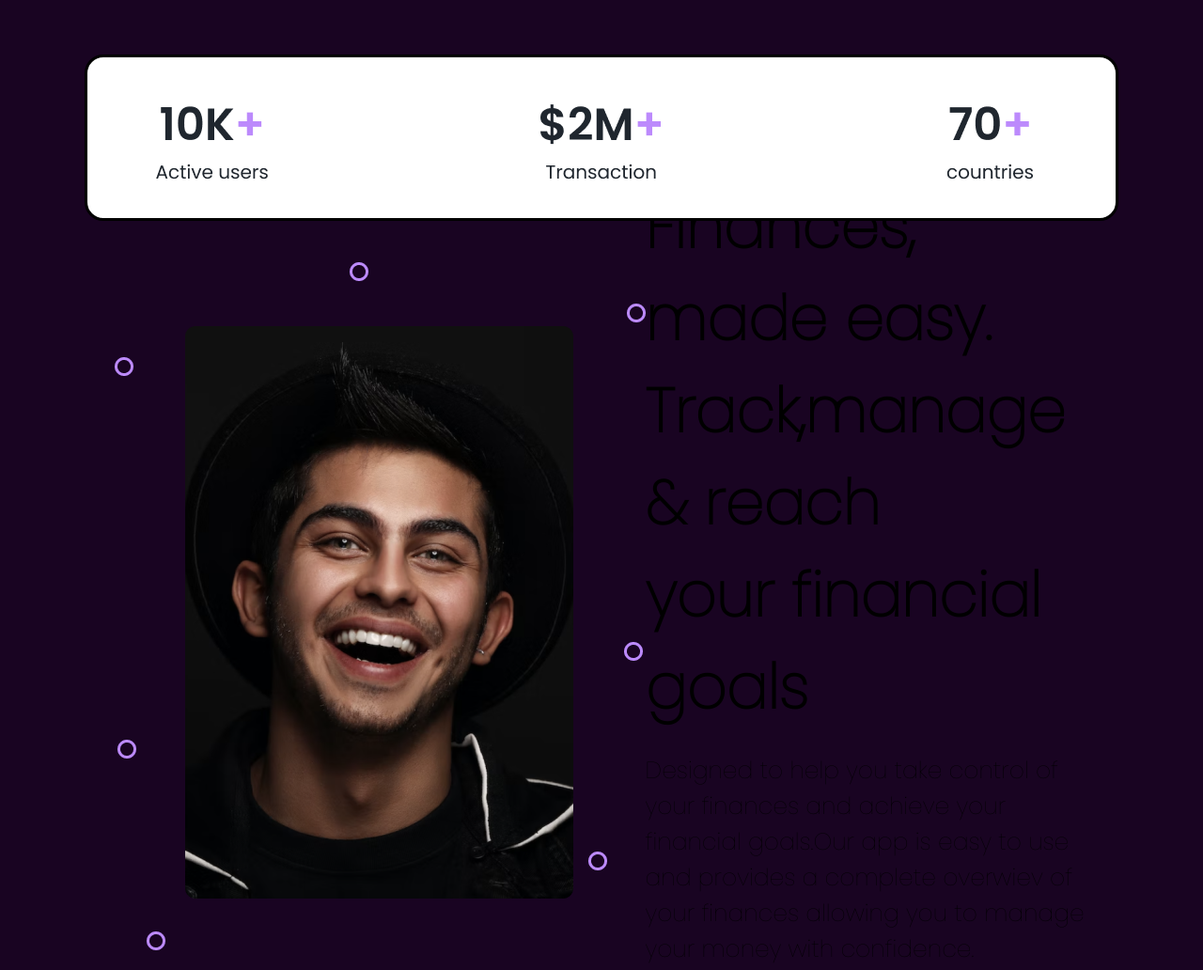
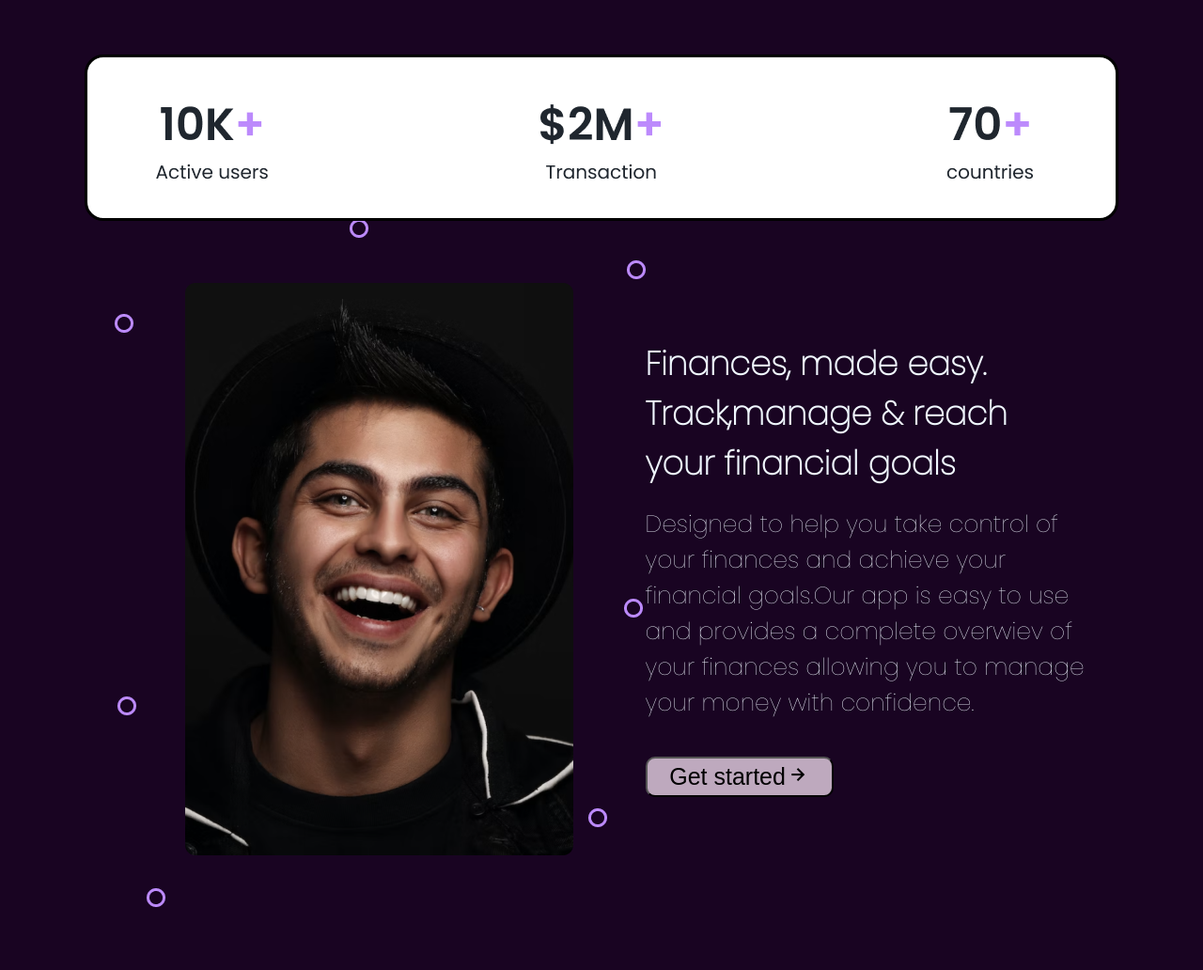
Before and after one commit to Rayhona11/figma2, a plain HTML site: page index.html in a window 1280 px wide. Shown: the part 940-1972 px from the top of the page at 94% size. Drawn offline with nearby package versions, Linux system fonts and the light colour scheme.

Commit message:
frfrfrrf

```diff
--- a/index.html
+++ b/index.html
@@ -76,8 +76,8 @@
 
      <!--==== ABOUT RIGHT ====-->
     <div class="About-right">
-     <h1>Finances, made easy.<br>Track,manage & reach <br>   your financial goals </h1>
-      <p>Designed to help you take control of your finances and achieve your financial goals.Our app is easy to use and   provides a complete overwiev of your finances allowing you to manage your money with confidence.</p>
+     <h1 style="color: aliceblue; font-size:35px;">Finances, made easy.<br>Track,manage & reach <br>   your financial goals </h1>
+      <p style="color: aliceblue;">Designed to help you take control of your finances and achieve your financial goals.Our app is easy to use and   provides a complete overwiev of your finances allowing you to manage your money with confidence.</p>
        <br>
          <button class="btn3">Get started<i class='bx bx-right-arrow-alt'></i></button>
           </div>
--- a/style.css
+++ b/style.css
@@ -103,7 +103,7 @@
 
      /* ? START ABOUT */
  .About{
-    margin-top:40px;
+    margin-top:80px;
     padding: 5%;
     display: flex;
     justify-content: space-between;
@@ -132,7 +132,7 @@
 
      /*? START SERVICES */
  .Services{
-    background-color: aliceblue;
+    /* background-color: aliceblue; */
     padding: 5%;
     margin-top: 20px;
  }
```
